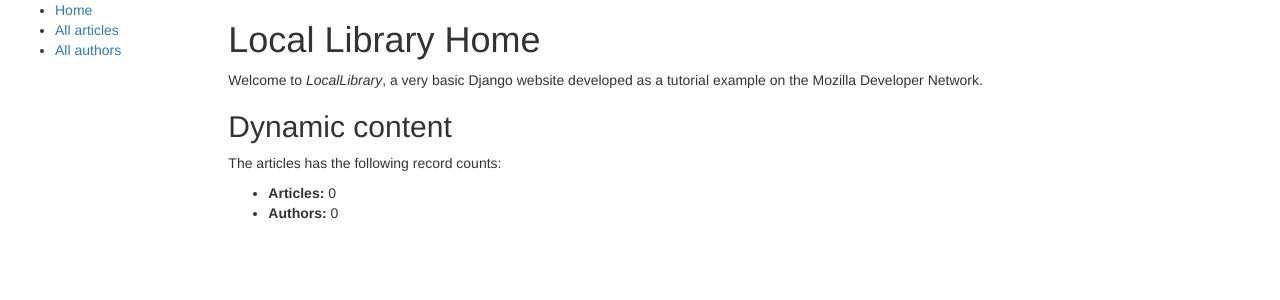
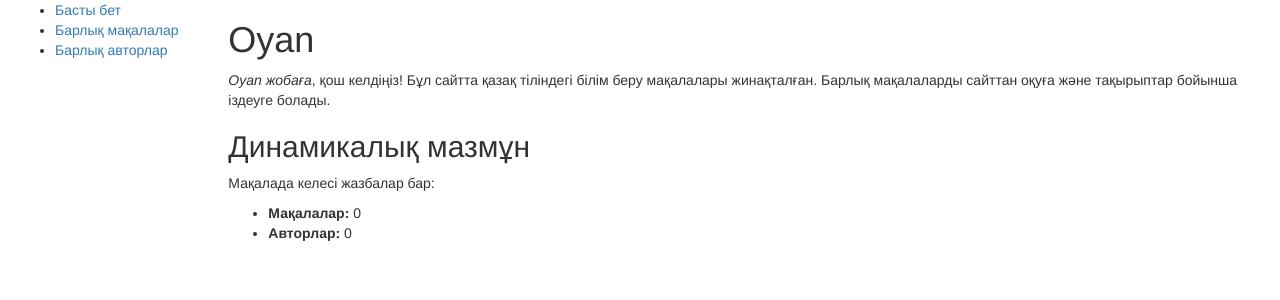
Before and after one commit to Dwansdd/Ed-platform-Oyan, a Django app: page / in a window 1280 px wide. Shown: the top 300 px of the page. Run offline with Django 5.2, Linux system fonts and the light colour scheme; data that the repository does not hold is empty; some libraries are stand-ins or nearby versions.

Commit message:
страница для статей

```diff
--- /dev/null
+++ b/catalog/templates/article.html
@@ -0,0 +1,2 @@
+{% extends "base_generic.html" %}
+<p>{{ num_articles }}</p>
--- a/catalog/templates/base_generic.html
+++ b/catalog/templates/base_generic.html
@@ -20,9 +20,9 @@
         <div class="col-sm-2">
           {% block sidebar %}
             <ul class="sidebar-nav">
-              <li><a href="{% url 'index' %}">Home</a></li>
-              <li><a href="">All articles</a></li>
-              <li><a href="">All authors</a></li>
+              <li><a href="{% url 'index' %}">Басты бет</a></li>
+              <li><a href="{% url 'article_view' %}">Барлық мақалалар</a></li>
+              <li><a href="">Барлық авторлар</a></li>
             </ul>
           {% endblock %}
         </div>
--- a/catalog/templates/index.html
+++ b/catalog/templates/index.html
@@ -1,16 +1,16 @@
 {% extends "base_generic.html" %}
 
 {% block content %}
-<h1>Local Library Home</h1>
+<h1> Oyan </h1>
 
-  <p>Welcome to <em>LocalLibrary</em>, a very basic Django website developed as a tutorial example on the Mozilla Developer Network.</p>
+  <p><em>Oyan жобаға</em>, қош келдіңіз! Бұл сайтта қазақ тіліндегі білім беру мақалалары жинақталған. Барлық мақалаларды сайттан оқуға және тақырыптар бойынша іздеуге болады.</p>
 
-<h2>Dynamic content</h2>
+<h2>Динамикалық мазмұн</h2>
 
-  <p>The articles has the following record counts:</p>
+  <p>Мақалада келесі жазбалар бар:</p>
   <ul>
-    <li><strong>Articles:</strong> {{ num_articles }}</li>
-    <li><strong>Authors:</strong> {{ num_authors }}</li>
+    <li><strong>Мақалалар:</strong> {{ num_articles }}</li>
+    <li><strong>Авторлар:</strong> {{ num_authors }}</li>
   </ul>
 
 {% endblock %}
--- a/catalog/views.py
+++ b/catalog/views.py
@@ -1,5 +1,6 @@
 from django.shortcuts import render
-
+import requests
+from django.conf import settings
 from .models import Articles, Author, Genre
 # прописываем логику в обьект request
 def index(request):
@@ -12,3 +13,16 @@ def index(request):
         context={'num_articles':num_articles,'num_authors':num_authors},
     )
 # рендер оборачивает несколько вызовов в один и ищет файл куда будет вставялтся шаблон
+def article_view(request):
+    API_KEY=settings.ARTICLE_API_KEY
+    query = request.GET.get('q', '')
+    url = f"https://newsapi.org/v2/everything?q={query}&from=2026-01-21&language=kk&sortBy=popularity&apiKey={API_KEY}"
+
+    response=requests.get(url)
+    print("JSON ответа:", response.json())
+    articles=response.json().get("articles",[])
+    return render(
+        request,
+        'article.html',
+        context={"articles":articles}
+    )
--- a/oyan/urls.py
+++ b/oyan/urls.py
@@ -22,6 +22,7 @@ from catalog import views
 urlpatterns = [
     path('admin/', admin.site.urls),
     path('', views.index, name='index'),
+    path('allarticles/', views.article_view, name='article_view')
 
     # path('', index_page)
 ]
```
Also changed, not shown: oyan/settings.py (+6 -2 lines).
